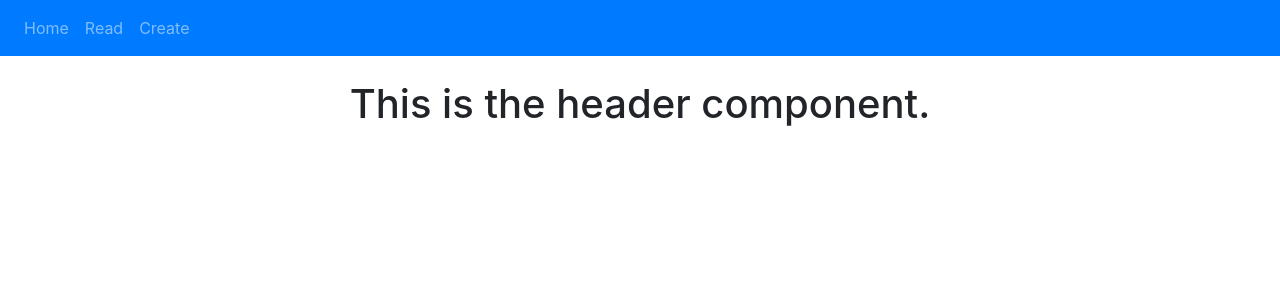
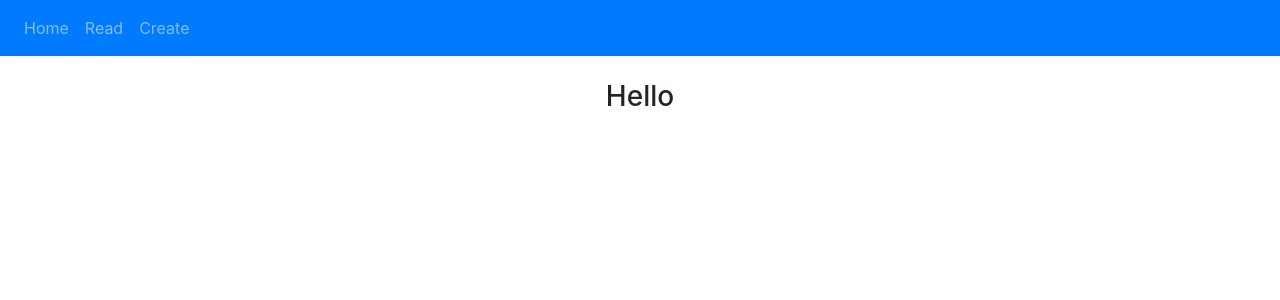
Before and after one commit to PatrickMurray78/DRQ-LAB-9, a React (Create React App) app: page /read in a window 1280 px wide. Shown: the top 300 px of the page. Built offline with nearby package versions, Linux system fonts and the light colour scheme.

Commit message:
Added Read/Create components

```diff
--- a/package.json
+++ b/package.json
@@ -11,7 +11,7 @@
     "react-bootstrap": "^1.3.0",
     "react-dom": "^16.13.1",
     "react-router-dom": "^5.2.0",
-    "react-scripts": "3.4.3"
+    "react-scripts": "^3.4.4"
   },
   "scripts": {
     "start": "react-scripts start",
--- a/src/App.js
+++ b/src/App.js
@@ -3,6 +3,8 @@ import './App.css';
 import { Header } from './components/header';
 import { Footer } from './components/footer';
 import { Content } from './components/content';
+import { Read } from './components/read';
+import { Create } from './components/create';
 import 'bootstrap/dist/css/bootstrap.min.css';
 import { Navbar, Nav } from 'react-bootstrap';
 
@@ -24,8 +26,8 @@ class App extends Component {
           <br/>
           <Switch>
             <Route path='/' component={Content} exact/>
-            <Route path='/read' component={Header} exact/>
-            <Route path='/create' component={Footer} exact/>
+            <Route path='/read' component={Read} exact/>
+            <Route path='/create' component={Create} exact/>
           </Switch>
         </div>
       </Router>
--- /dev/null
+++ b/src/components/create.js
@@ -0,0 +1,12 @@
+import React from 'react';
+
+export class Create extends React.Component {
+
+    render(){
+        return (
+          <div>
+            <h3>Hello</h3>
+          </div>
+        );
+    }
+}
--- /dev/null
+++ b/src/components/read.js
@@ -0,0 +1,12 @@
+import React from 'react';
+
+export class Read extends React.Component {
+
+    render(){
+        return (
+          <div>
+            <h3>Hello</h3>
+          </div>
+        );
+    }
+}
```
Also changed, not shown: 1 other file (tests, documents, lock files or other folders).
